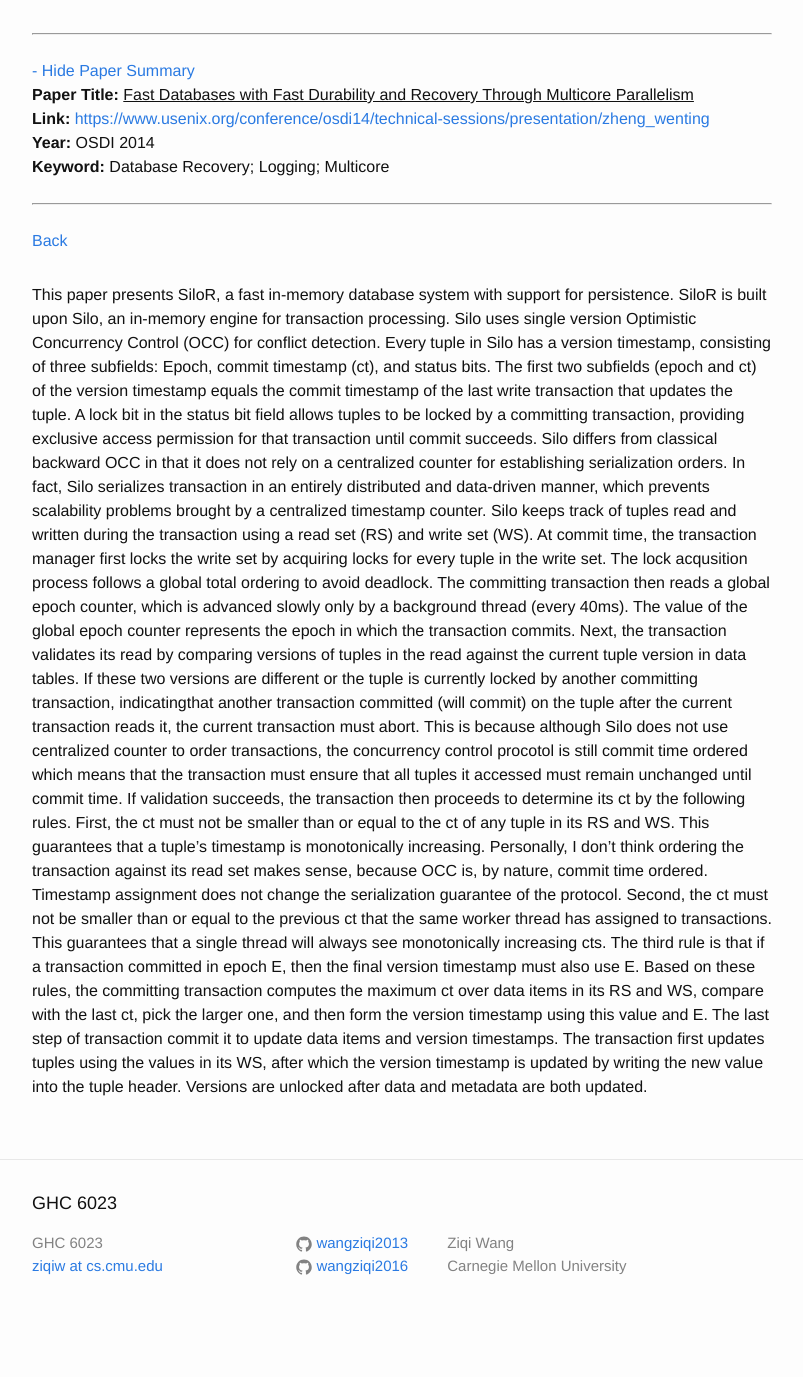
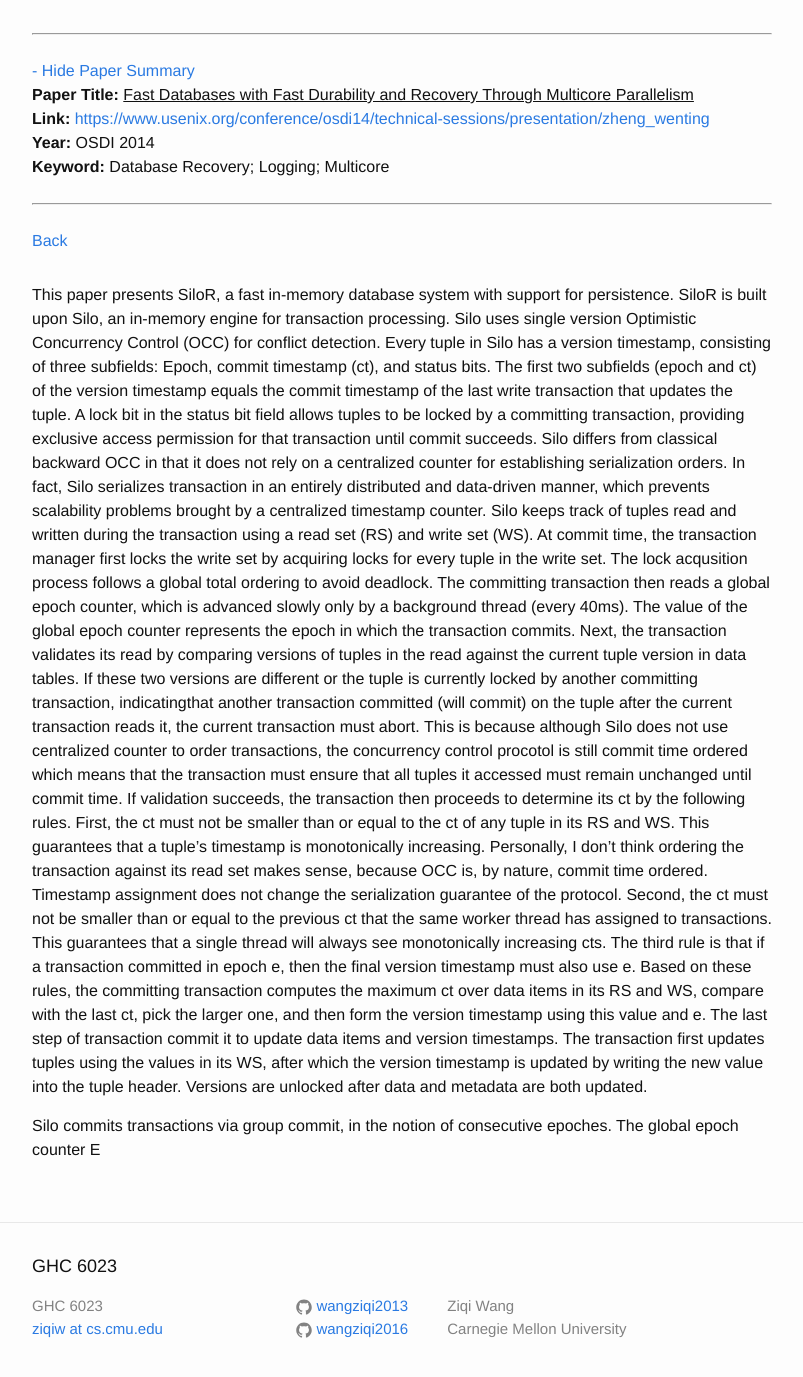
Before and after one commit to wangziqi2013/wangziqi2013.github.io, a Jekyll site: the page built from _posts/2019-03-11-silor.markdown, in a window 1280 px wide and 1400 px high, scrolled down 209 px. Shown: the top 1377 px of the window, without its empty margins (238-1041 px from the left). Built offline with Jekyll 4.4.1, drawn with Linux system fonts in a browser that asks for light colours; before the commit the page ends 1546 px from its top, so only the background shows below that.

Commit message:
Small change

```diff
--- a/_posts/2019-03-11-silor.markdown
+++ b/_posts/2019-03-11-silor.markdown
@@ -37,8 +37,10 @@ Personally, I don't think ordering the transaction against its read set makes se
 time ordered. Timestamp assignment does not change the serialization guarantee of the protocol. Second, the ct must not
 be smaller than or equal to the previous ct that the same worker thread has assigned to transactions. This guarantees
 that a single thread will always see monotonically increasing cts. The third rule is that if a transaction committed
-in epoch E, then the final version timestamp must also use E. Based on these rules, the committing transaction computes the
+in epoch e, then the final version timestamp must also use e. Based on these rules, the committing transaction computes the
 maximum ct over data items in its RS and WS, compare with the last ct, pick the larger one, and then form the version
-timestamp using this value and E. The last step of transaction commit it to update data items and version timestamps.
+timestamp using this value and e. The last step of transaction commit it to update data items and version timestamps.
 The transaction first updates tuples using the values in its WS, after which the version timestamp is updated by writing
 the new value into the tuple header. Versions are unlocked after data and metadata are both updated.
+
+Silo commits transactions via group commit, in the notion of consecutive epoches. The global epoch counter E
```
